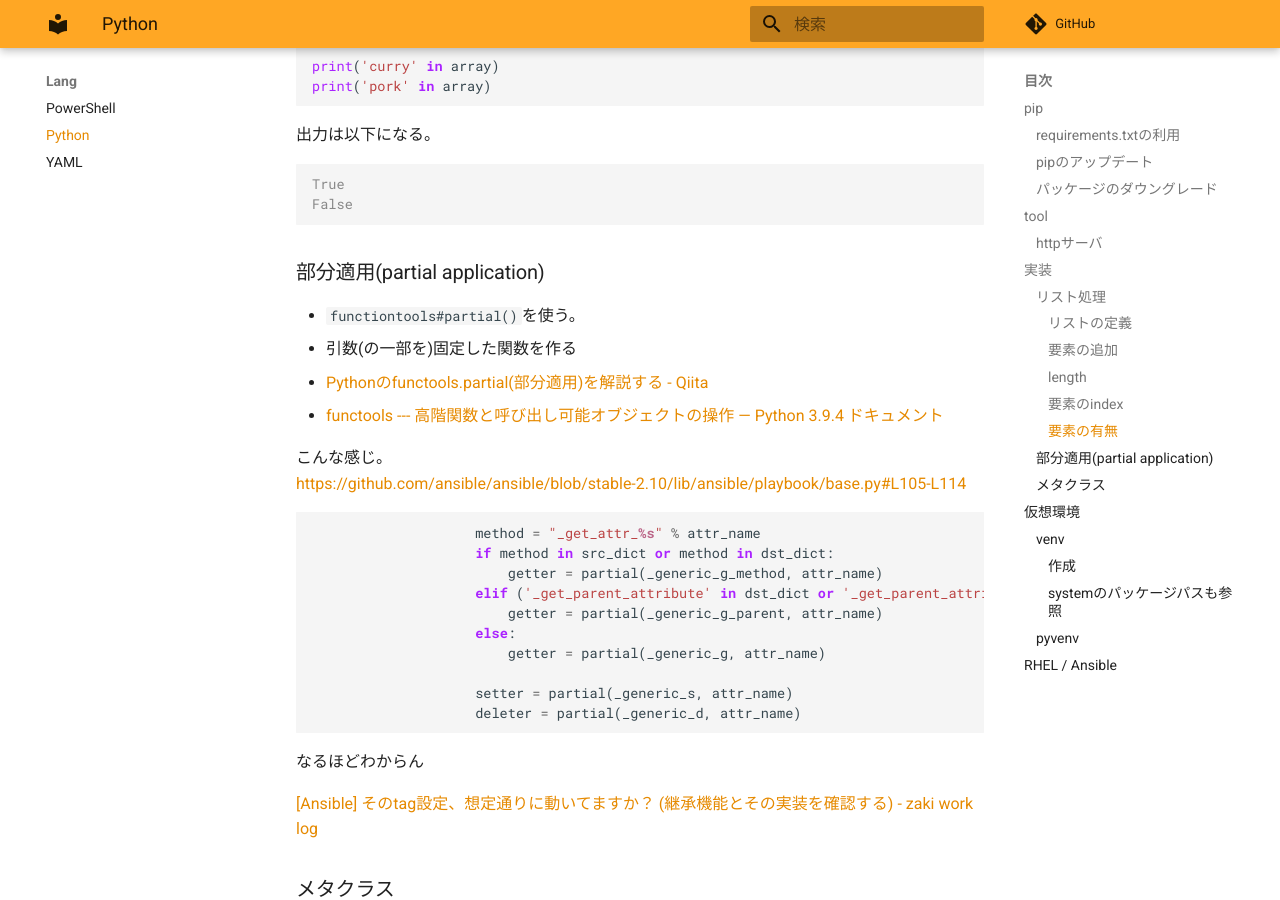
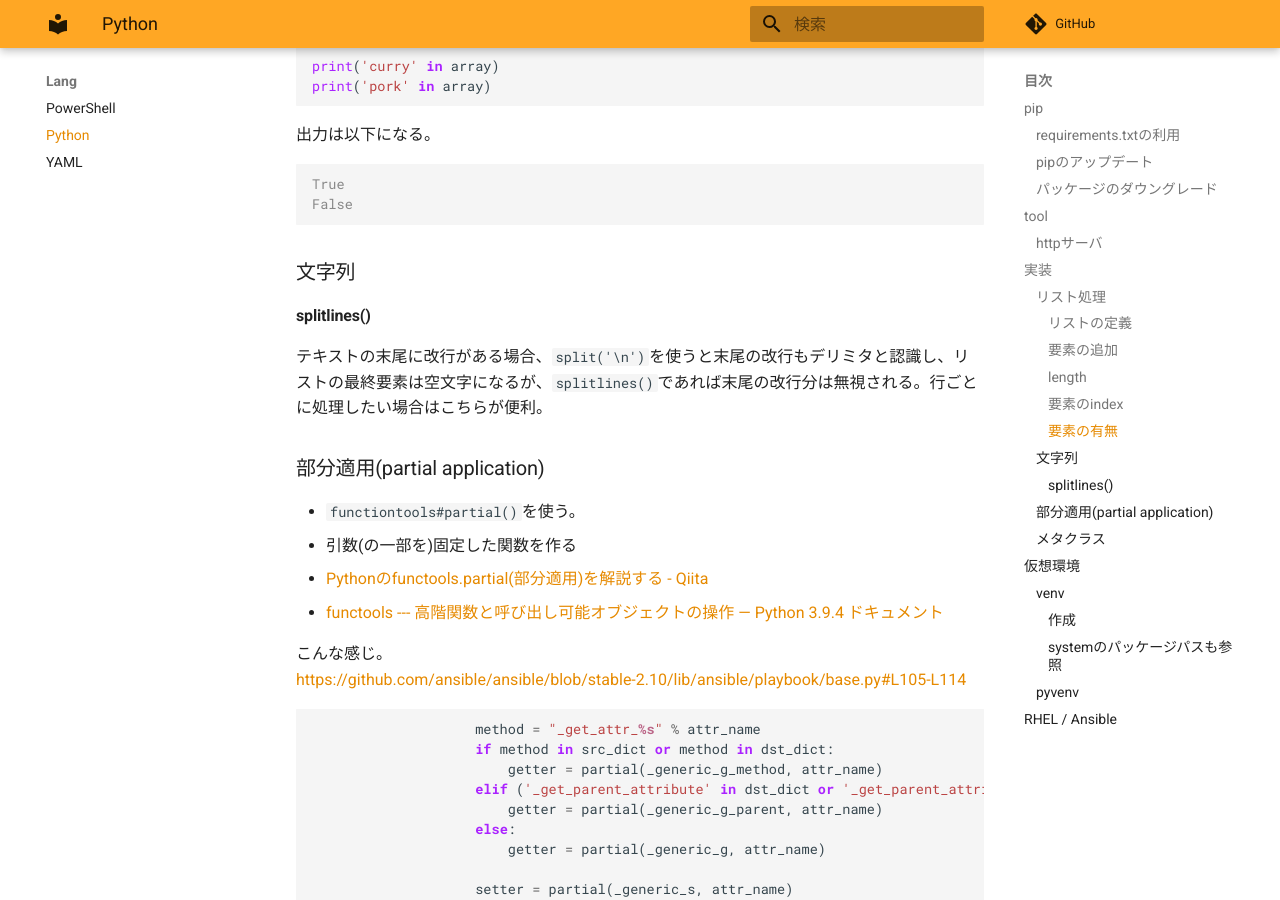
Before and after one commit to zaki-lknr/docs, an MkDocs documentation site: the page built from docs/lang/python.md, in a window 1280 px wide and 900 px high, scrolled down 2777 px. Built offline with MkDocs 1.6.1 and Material for MkDocs 9.7.7, drawn with Linux system fonts in a browser that asks for light colours; comment, search, counter and statistics services are not loaded.

Commit message:
add: lang/python: str.splitlines()

````diff
--- a/docs/lang/python.md
+++ b/docs/lang/python.md
@@ -145,6 +145,12 @@ True
 False
 ```
 
+### 文字列
+
+#### splitlines()
+
+テキストの末尾に改行がある場合、`split('\n')`を使うと末尾の改行もデリミタと認識し、リストの最終要素は空文字になるが、`splitlines()`であれば末尾の改行分は無視される。行ごとに処理したい場合はこちらが便利。
+
 ### 部分適用(partial application)
 
 - `functiontools#partial()`を使う。
````
